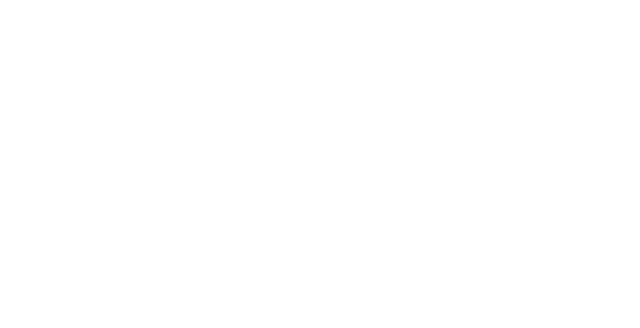
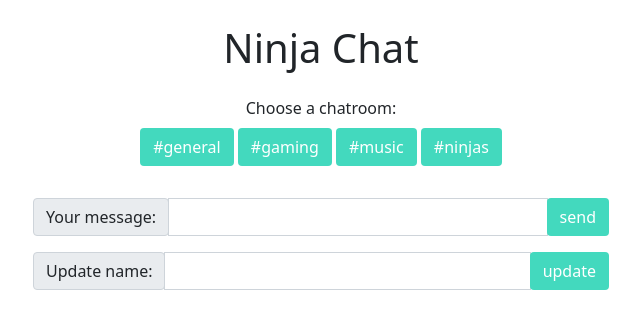
Before and after one commit to MIJanda/modern-javascript, a plain HTML site: page ch_17_chat_project/index.html in a window 1280 px wide. Shown: the whole page, without its empty margins (319-959 px from the left). Drawn offline with Linux system fonts and the light colour scheme.

Commit message:
fleshed out the basic HTML & CSS

```diff
--- a/ch_17_chat_project/index.html
+++ b/ch_17_chat_project/index.html
@@ -7,6 +7,54 @@
     <link rel="stylesheet" href="styles.css">
 </head>
 <body>
+    <div class="container my-4">
+        <!-- container & title -->
+        <h1 class="text-center my-4">Ninja Chat</h1>
+
+        <!-- buttons for chatrooms -->
+        <div class="chat-rooms mb-3 text-center">
+            <div class="my-2">Choose a chatroom:</div>
+            <button class="btn" id="general">#general</button>
+            <button class="btn" id="gaming">#gaming</button>
+            <button class="btn" id="music">#music</button>
+            <button class="btn" id="ninjas">#ninjas</button>
+        </div>
+
+        <!-- chat list / window -->
+        <div class="chat-window">
+            <ul class="chat-list list-group"></ul>
+        </div>
+
+        <!-- new chat form -->
+        <form class="new-chat my-3">
+            <div class="input-group">
+                <div class="input-group-prepend">
+                    <div class="input-group-text">Your message:</div>
+                </div>
+                <input type="text" id="message" class="form-control" required>
+                <div class="input-group-append">
+                    <input type="submit" class="btn" value="send">
+                </div>
+            </div>
+        </form>
+
+        <!-- update name form -->
+        <form  class="new-name my-3">
+            <div class="input-group">
+                <div class="input-group-prepend">
+                    <div class="input-group-text">Update name:</div>
+                </div>
+                <input type="text" id="name" class="form-control" required>
+                <div class="input-group-append">
+                    <input type="submit" class="btn" value="update">
+                </div>
+            </div>
+            <div class="update-mssg"></div>
+        </form>
+
+    </div>
+
+
     <script src="scripts/chat.js"></script>
     <script src="scripts/ui.js"></script>
     <script src="scripts/app.js"></script>
--- a/ch_17_chat_project/styles.css
+++ b/ch_17_chat_project/styles.css
@@ -0,0 +1,14 @@
+.container {
+    max-width: 600px;
+}
+
+.btn {
+    background: #43d9be;
+    color: white;
+    outline: none !important;
+    box-shadow: none !important;
+}
+
+.btn:focus {
+    outline: none !important;
+}
```
